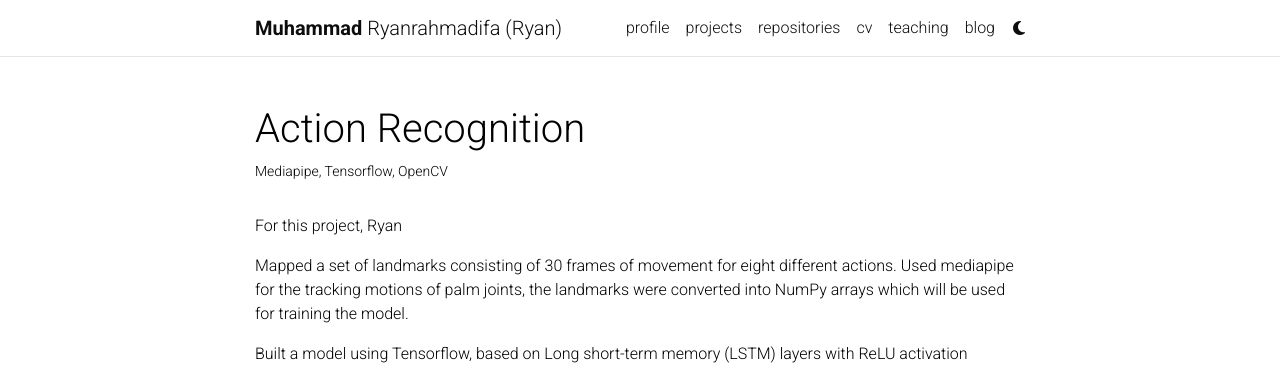
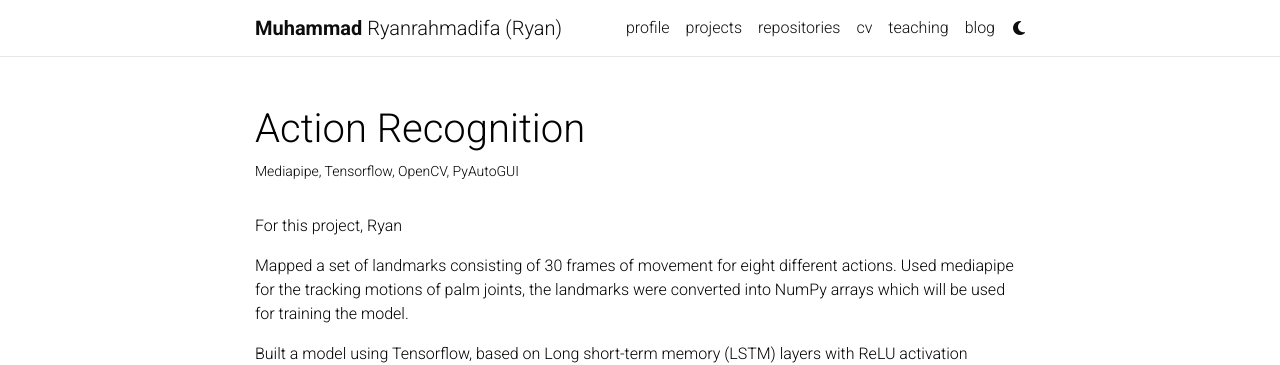
Before and after one commit to ryanrahmadifa/ryanrahmadifa.github.io, a Jekyll site: the page built from _projects/1_project.md, in a window 1280 px wide and 900 px high. Shown: the top 365 px of the window. Built offline with Jekyll 4.4.1, drawn with Linux system fonts in a browser that asks for light colours; full-size pictures stand in for the smaller copies a plugin makes; comment, search, counter and statistics services are not loaded; a style sheet for code colours, icons or effects is not loaded.

Commit message:
Update 1_project.md

```diff
--- a/_projects/1_project.md
+++ b/_projects/1_project.md
@@ -1,7 +1,7 @@
 ---
 layout: page
 title: Action Recognition
-description: Mediapipe, Tensorflow, OpenCV
+description: Mediapipe, Tensorflow, OpenCV, PyAutoGUI
 img: assets/img/12.jpg
 importance: 1
 category: computer vision
@@ -42,10 +42,10 @@
 
 
 <div class="row justify-content-sm-center">
-    <div class="col-sm-4 mt-3 mt-md-0">
+    <div class="col-sm-6 mt-3 mt-md-0">
         {% include figure.html path="assets/img/6.jpg" title="example image" class="img-fluid rounded z-depth-1" %}
     </div>
-    <div class="col-sm-8 mt-3 mt-md-0">
+    <div class="col-sm-6 mt-3 mt-md-0">
         {% include figure.html path="assets/img/11.jpg" title="example image" class="img-fluid rounded z-depth-1" %}
     </div>
 </div>
```
